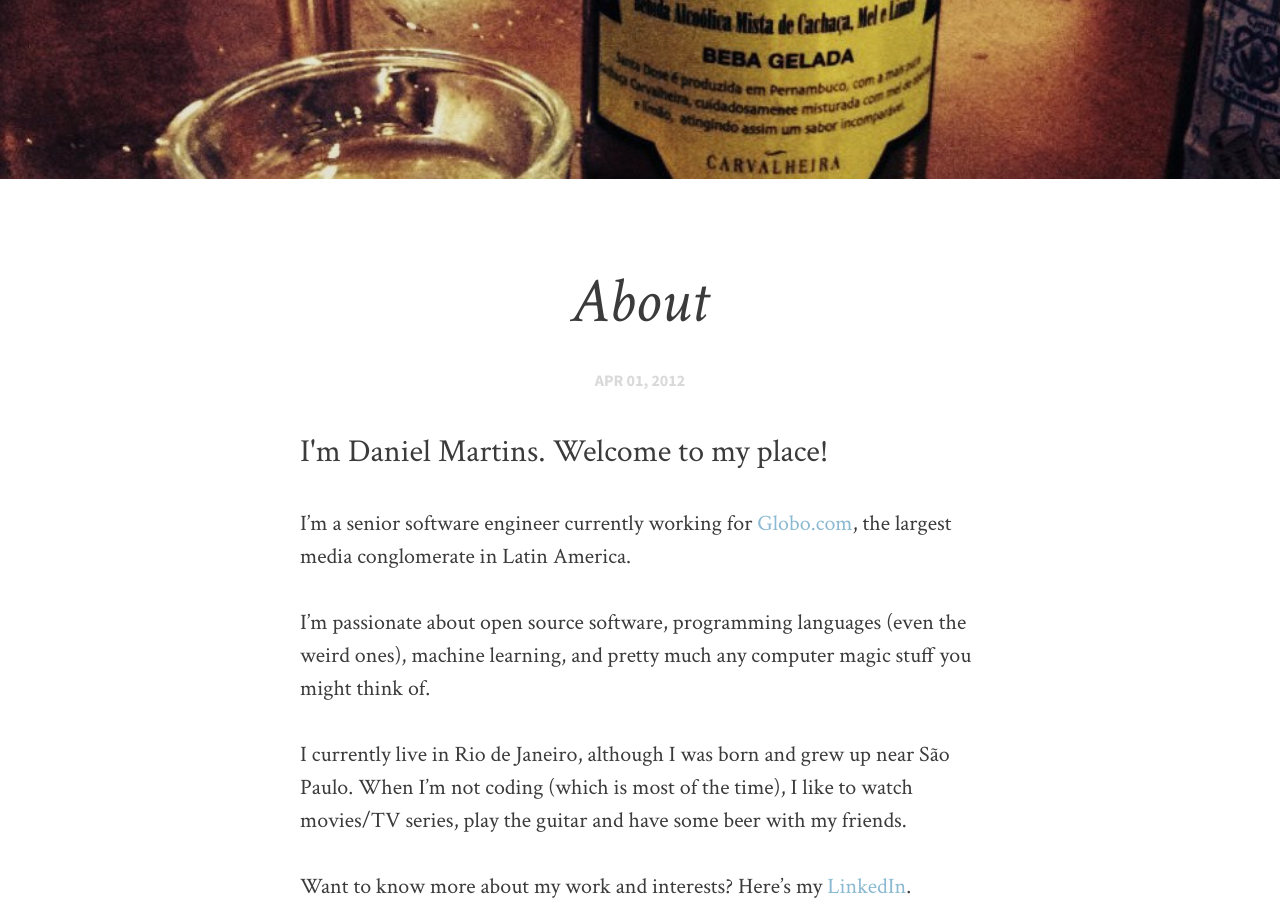
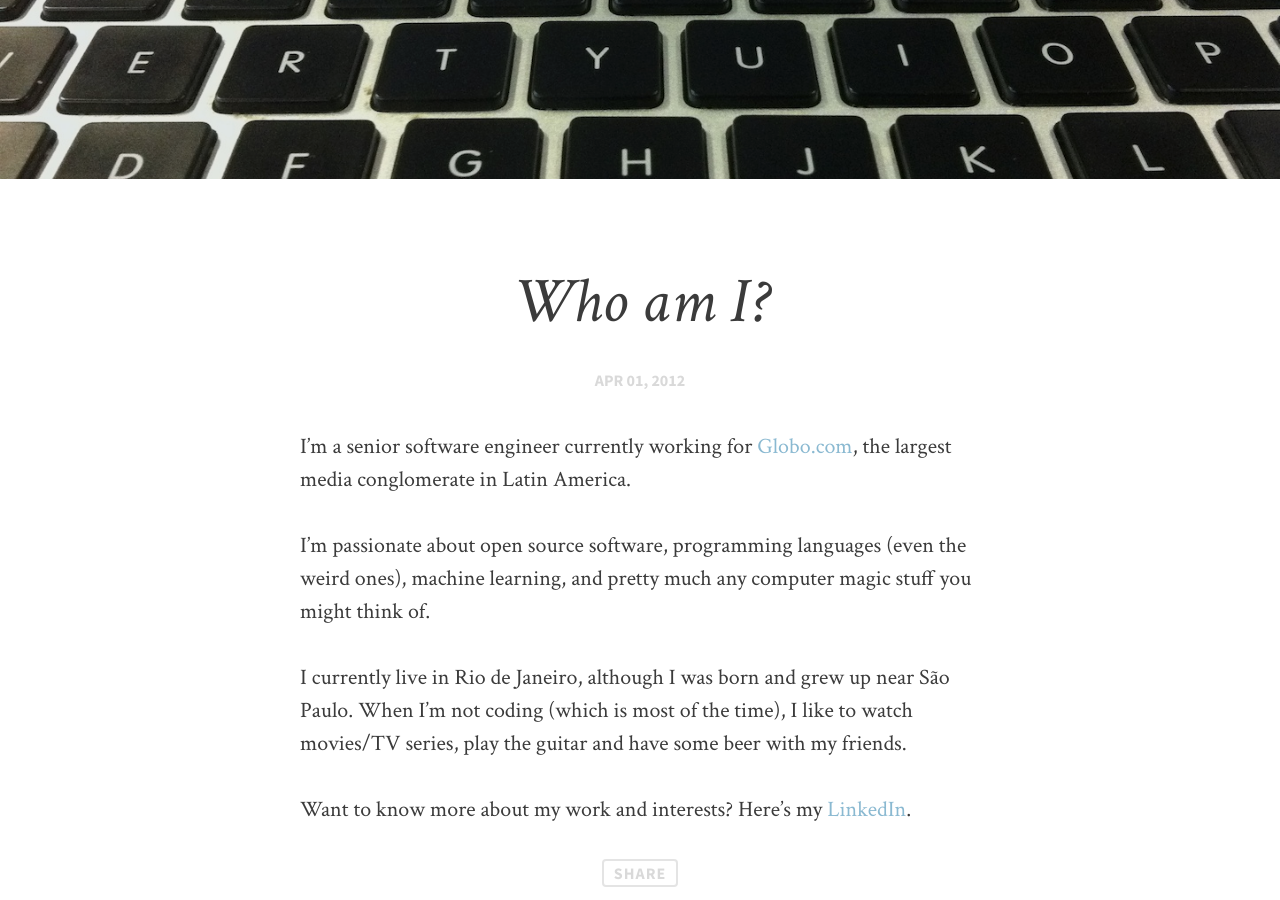
Before and after one commit to danielfm/danielfm.github.io, a Jekyll site: the page built from about.md, in a window 1280 px wide and 900 px high, scrolled down 333 px. Built offline with Jekyll 4.4.1, drawn with Linux system fonts in a browser that asks for light colours; comment, search, counter and statistics services are not loaded.

Commit message:
Changed a few things in about page.

```diff
--- a/about.md
+++ b/about.md
@@ -1,8 +1,8 @@
 ---
 layout: post
 permalink: /about.html
-title: About
-description: I'm Daniel Martins. Welcome to my place!
+title: Who am I?
+description:
 date: 2012-04-01 22:00
 image:
   feature: about.jpg
```
Also changed, not shown: images/about.jpg.
